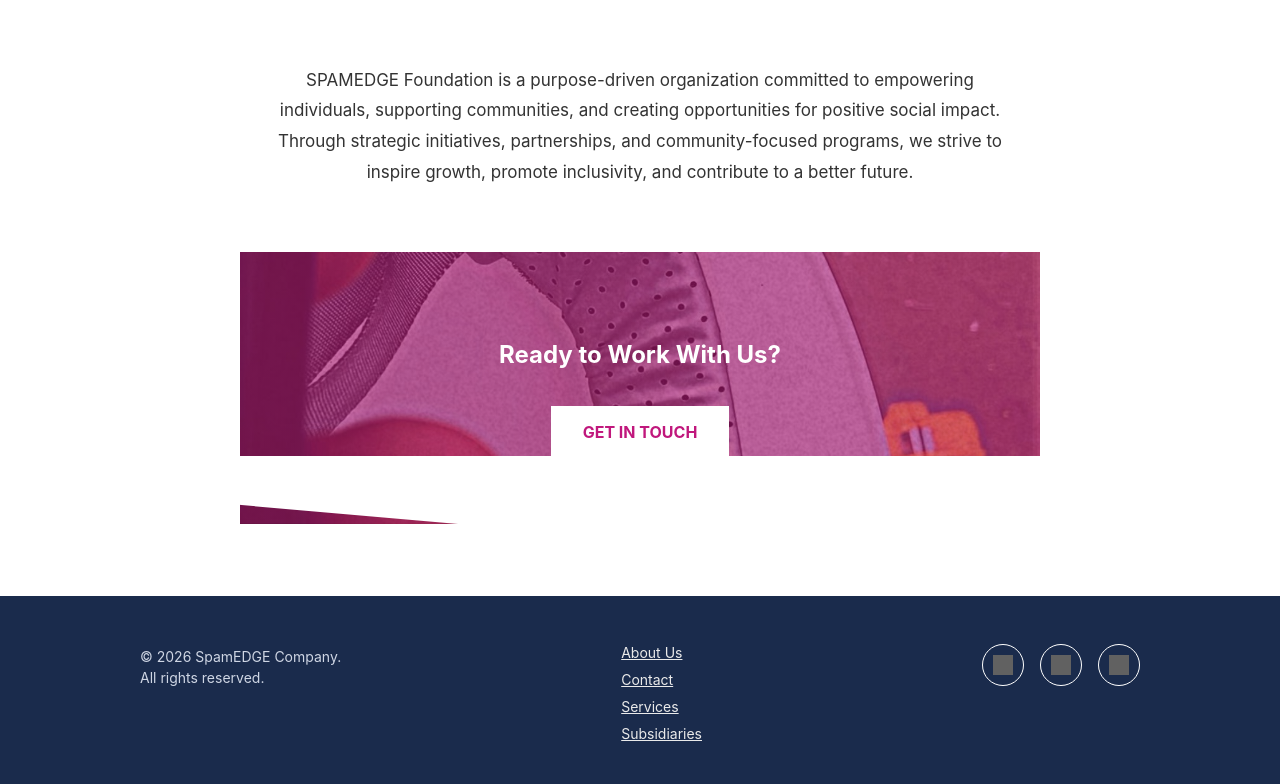
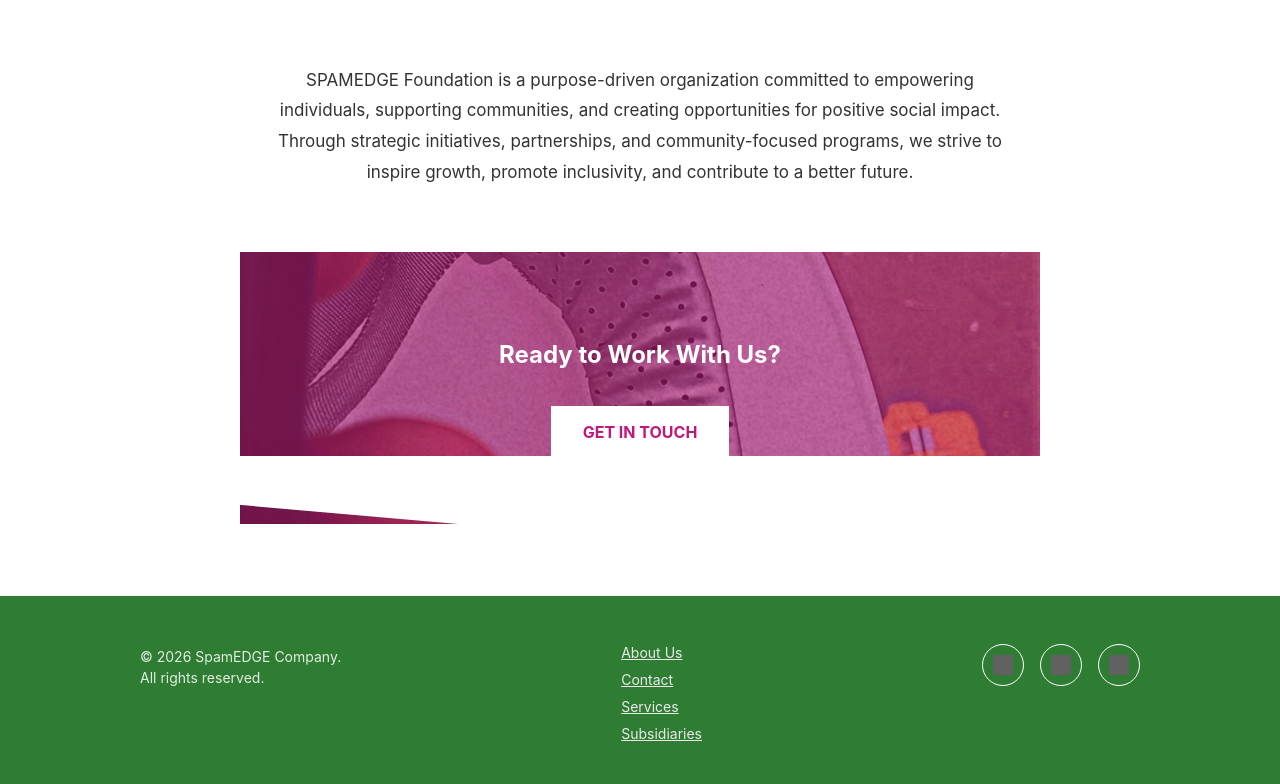
Before and after one commit to spamEDGEcompany/spamEDGEcompany.github.io, a Jekyll site: the page built from index.md, in a window 1280 px wide. Shown: the part 2779-3563 px from the top of the page. Built offline with Jekyll 4.4.1, drawn with Linux system fonts in a browser that asks for light colours; grey boxes are pictures that could not be loaded.

Commit message:
Change site footer background color to green

```diff
--- a/_layouts/default.html
+++ b/_layouts/default.html
@@ -36,17 +36,19 @@ main { max-width: 800px; margin: 0 auto; padding: 32px 24px; line-height: 1.6; }
 .mobile-menu .close-btn { align-self: flex-end; background: none; border: none; font-size: 24px; cursor: pointer; margin-bottom: 12px; color: #1a2b4c; }
 .overlay { display: none; position: fixed; top: 0; left: 0; width: 100%; height: 100%; background: rgba(0,0,0,0.4); z-index: 99; }
 .overlay.open { display: block; }
+.hero-slant { position: relative; overflow: hidden; }
+.hero-slant::after { content: ""; position: absolute; bottom: -2px; left: 0; width: 100%; height: 100px; background: #fff; clip-path: polygon(0 100%, 100% 40%, 100% 100%); }
 .news-hero { position: relative; overflow: hidden; padding: 80px 20px 140px; text-align: center; background: #fff; }
 .watermark { position: absolute; bottom: -10px; left: 0; width: 100%; font-size: 18vw; font-weight: 800; color: #f2f4f7; z-index: 0; white-space: nowrap; line-height: 1; }
 .hero-content { position: relative; z-index: 1; }
 .hero-content h1 { font-size: 3rem; color: #2e7d32; margin-bottom: 40px; }
 .cta-btn { display: inline-block; background: #2e7d32; color: #fff; text-decoration: none; font-weight: 700; letter-spacing: 0.05em; padding: 20px 50px; text-transform: uppercase; }
 .news-hero::after { content: ""; position: absolute; bottom: 0; left: 0; width: 100%; height: 120px; background: #1c3a68; clip-path: polygon(0 40%, 100% 0%, 100% 100%, 0% 100%); z-index: 0; }
-.site-footer { position: relative; background: #1a2b4c; color: #fff; padding: 48px 24px 32px; margin-top: 40px; }
+.site-footer { position: relative; background: #2e7d32; color: #fff; padding: 48px 24px 32px; margin-top: 40px; }
 .site-footer::before { content: ""; position: absolute; top: -140px; left: 0; width: 100%; height: 140px; background: #fff; clip-path: polygon(0 0, 100% 0, 100% 100%, 0 20%); }
 .footer-inner { display: flex; flex-wrap: wrap; justify-content: space-between; gap: 32px; max-width: 1000px; margin: 0 auto; }
 .footer-col a { display: block; color: #eaeaea; text-decoration: underline; margin-bottom: 10px; font-size: 14px; }
-.footer-col p { font-size: 14px; color: #cfd6e4; margin: 4px 0; }
+.footer-col p { font-size: 14px; color: #e2eee3; margin: 4px 0; }
 .footer-social { display: flex; gap: 16px; }
 .footer-social a { background: transparent; border: 1.5px solid #fff; border-radius: 50%; width: 40px; height: 40px; display: flex; align-items: center; justify-content: center; }
 .footer-social img { width: 20px; height: 20px; filter: invert(1); }
```
